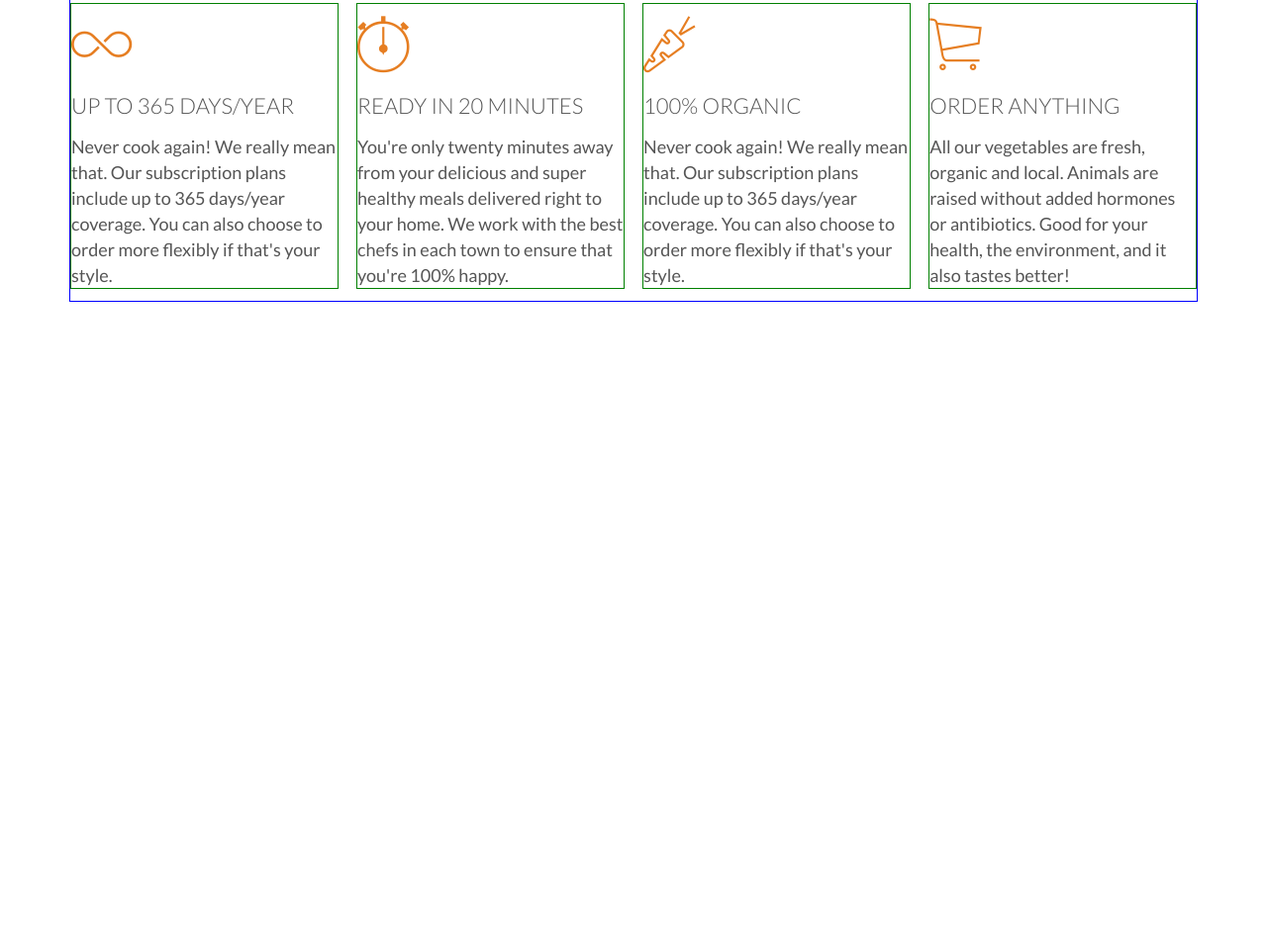
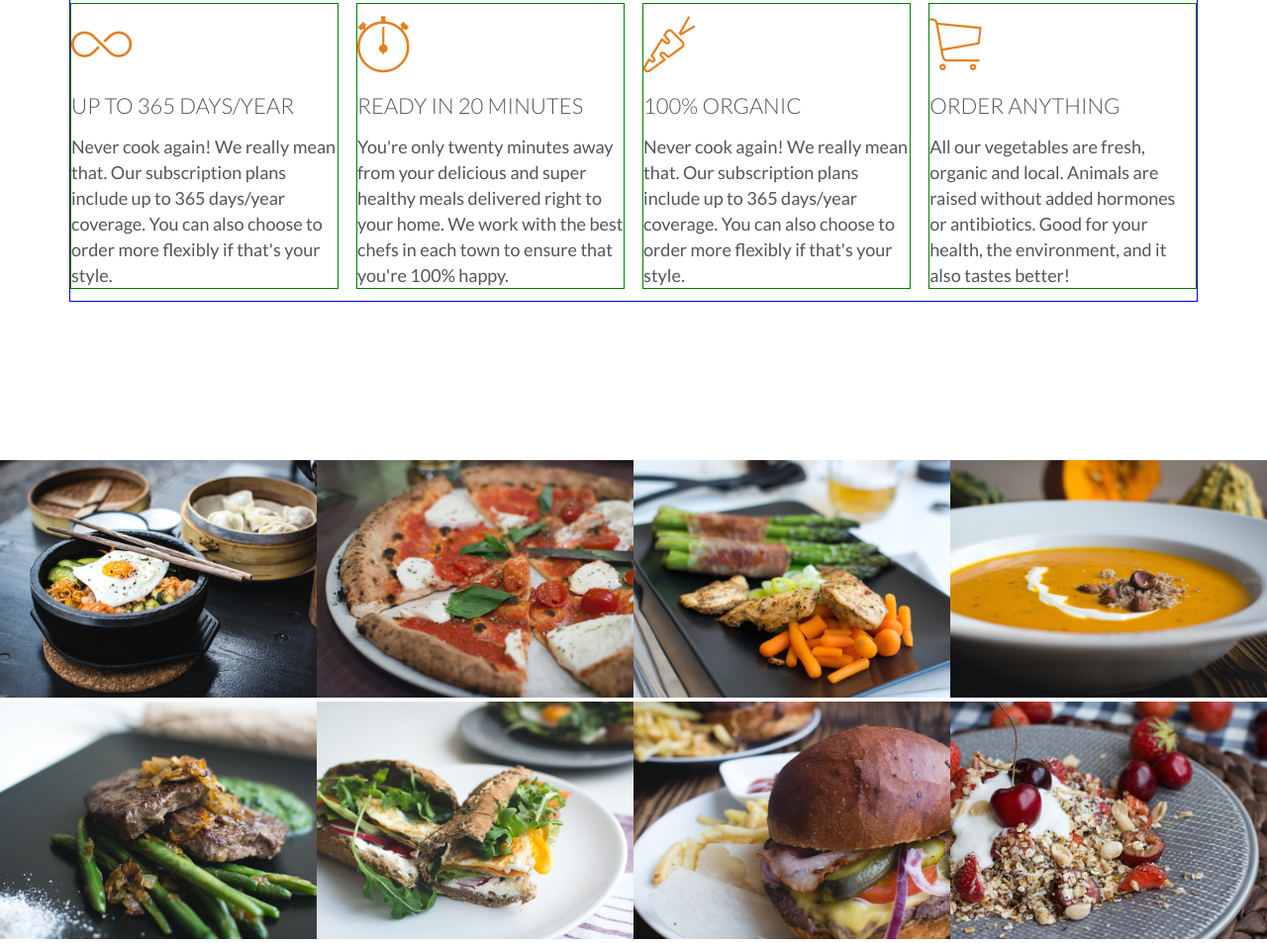
Before and after one commit to alexangria1992/omnifood-website, a plain HTML site: page index.html in a window 1280 px wide. Shown: the part 1053-2006 px from the top of the page at 99% size. Before the commit the page ends 1438 px from the top, so only its background shows below. Drawn offline with Linux system fonts and the light colour scheme; files whose address does not match are found by name.

Commit message:
Photo Gallery Markup and initial styling

```diff
--- a/index.html
+++ b/index.html
@@ -91,45 +91,69 @@
         </div>
       </div>
     </section>
+
+    <section class="section-meals">
+      <ul class="meals-showcase">
+        <li>
+          <figure class="meal-photo">
+            <img src="resources/img/1.jpg" alt="" />
+          </figure>
+        </li>
+        <li>
+          <figure class="meal-photo">
+            <img src="resources/img/2.jpg" alt="" />
+          </figure>
+        </li>
+        <li>
+          <figure class="meal-photo">
+            <img src="resources/img/3.jpg" alt="" />
+          </figure>
+        </li>
+        <li>
+          <figure class="meal-photo">
+            <img src="resources/img/4.jpg" alt="" />
+          </figure>
+        </li>
+      </ul>
+      <ul class="meals-showcase">
+        <li>
+          <figure class="meal-photo">
+            <img src="resources/img/5.jpg" alt="" />
+          </figure>
+        </li>
+        <li>
+          <figure class="meal-photo">
+            <img src="resources/img/6.jpg" alt="" />
+          </figure>
+        </li>
+        <li>
+          <figure class="meal-photo">
+            <img src="resources/img/7.jpg" alt="" />
+          </figure>
+        </li>
+        <li>
+          <figure class="meal-photo">
+            <img src="resources/img/8.jpg" alt="" />
+          </figure>
+        </li>
+      </ul>
+    </section>
   </body>
 </html>
-<!--
-section 1: Features
-\b0 \expnd0\expndtw0\kerning0
-\
 
-\b \expnd0\expndtw0\kerning0
-Title: Get food fast \'97 not fast food.
-\b0 \expnd0\expndtw0\kerning0
-\
-\
-Hello, we\'92re Omnifood, your new premium food delivery service.\'a0We know you\'92re always busy. No time for cooking. So let us take care of that, we\'92re really good at it, we promise!\
-\
-
-\b \expnd0\expndtw0\kerning0
-Up to 365 days/year
-\b0 \expnd0\expndtw0\kerning0
-\
-Never cook again! We really mean that. Our subscription plans include up to 365 days/year coverage. You can also choose to order more flexibly if that's your style.\
-\
-
-\b \expnd0\expndtw0\kerning0
-Ready in 20 minutes
-\b0 \expnd0\expndtw0\kerning0
-\
-You're only twenty minutes away from your delicious and super healthy meals delivered right to your home. We work with the best chefs in each town to ensure that you're 100% happy.\
-\
-
-\b \expnd0\expndtw0\kerning0
-100% organic
-\b0 \expnd0\expndtw0\kerning0
-\
-All our vegetables are fresh, organic and local. Animals are raised without added hormones or antibiotics. Good for your health, the environment, and it also tastes better!\
-\
-
-\b \expnd0\expndtw0\kerning0
-Order anything
-\b0 \expnd0\expndtw0\kerning0
-\
-We don't limit your creativity, which means you can order whatever you feel like. You can also choose from our menu containing over 100 delicious meals. It's up to you!\
-\ -->
+<!-- Korean bibimbap\'a0with egg and vegetables\
+\ls1\ilvl0\kerning1\expnd0\expndtw0 {\listtext	2.	}\expnd0\expndtw0\kerning0
+Simple italian pizza with cherry tomatoes\
+\ls1\ilvl0\kerning1\expnd0\expndtw0 {\listtext	3.	}\expnd0\expndtw0\kerning0
+Chicken breast steak with vegetables\'a0\
+\ls1\ilvl0\kerning1\expnd0\expndtw0 {\listtext	4.	}\expnd0\expndtw0\kerning0
+Autumn pumpkin soup\
+\ls1\ilvl0\kerning1\expnd0\expndtw0 {\listtext	5.	}\expnd0\expndtw0\kerning0
+Paleo beef steak with vegetables\
+\ls1\ilvl0\kerning1\expnd0\expndtw0 {\listtext	6.	}\expnd0\expndtw0\kerning0
+Healthy baguette with egg and vegetables\
+\ls1\ilvl0\kerning1\expnd0\expndtw0 {\listtext	7.	}\expnd0\expndtw0\kerning0
+Burger with cheddar and bacon\
+\ls1\ilvl0\kerning1\expnd0\expndtw0 {\listtext	8.	}\expnd0\expndtw0\kerning0
+Granola with cherries and strawberries\
+ -->
--- a/resources/css/style.css
+++ b/resources/css/style.css
@@ -197,3 +197,27 @@ header {
 .span-1-of-4 {
   border: 1px solid green;
 }
+
+/*
+MEALS SECTION
+*/
+
+.meals-showcase {
+  list-style: none;
+  width: 100%;
+}
+
+.meals-showcase li {
+  display: block;
+  float: left;
+  width: 25%;
+}
+
+.meal-photo {
+  width: 100%;
+  margin: 0;
+}
+
+.meal-photo img {
+  width: 100%;
+}
```
